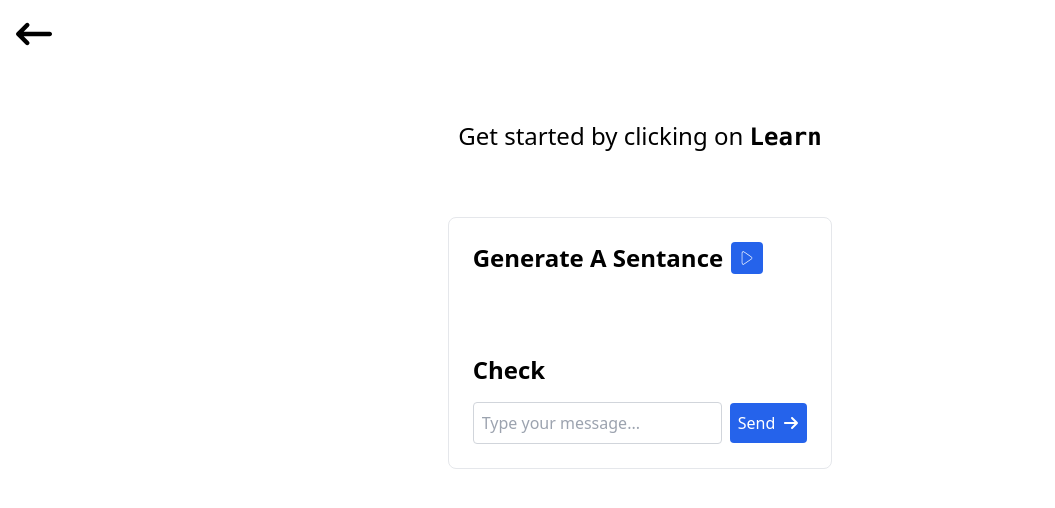
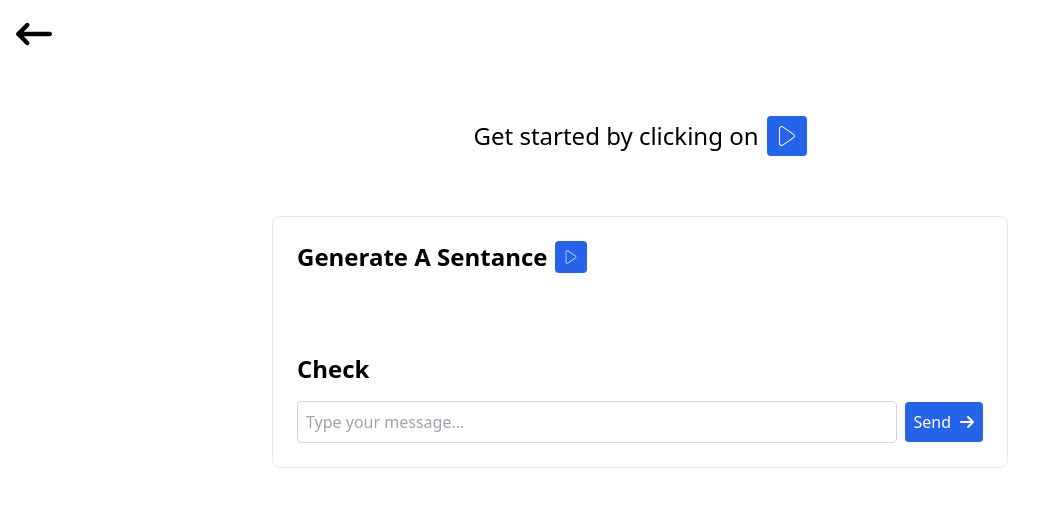
Before and after one commit to AidenH-dev/ReBabel, a Next.js app: page /learn in a window 1280 px wide. Shown: the top 508 px of the page, without its empty margins (0-1055 px from the left). Built offline with nearby package versions, Linux system fonts and the light colour scheme.

Commit message:
style: updated buttons & spacing

```diff
--- a/src/pages/learn/index.js
+++ b/src/pages/learn/index.js
@@ -3,34 +3,36 @@ import Image from "next/image";
 import Link from "next/link";
 import { FaArrowLeftLong, FaArrowRight, FaArrowRightLong } from "react-icons/fa6";
 import { CiPlay1 } from "react-icons/ci";
-import { useState } from "react"; // Import useState for state management
-
-
+import { TbDivide, TbLoader3 } from "react-icons/tb";
+import { useState } from "react";
 
 export default function Learn() {
-    const [responseMessage, setResponseMessage] = useState(null); // Initialize state for response
+  const [responseMessage, setResponseMessage] = useState(null);
+  const [isLoading, setIsLoading] = useState(false); // State for button loading
 
   const handleButtonClick = async () => {
+    setIsLoading(true); // Set loading state to true before fetch
     try {
-            const response = await fetch('/api/gpt', {
-                method: 'POST',
+      const response = await fetch("/api/gpt", {
+        method: "POST",
         headers: {
-                    'Content-Type': 'application/json'
+          "Content-Type": "application/json",
         },
         // Include a body if your API expects any data, otherwise it can be omitted
       });
       if (!response.ok) {
-                throw new Error('Network response was not ok');
+        throw new Error("Network response was not ok");
       }
       const data = await response.json();
       console.log(data);
       setResponseMessage(data.messages); // Update response state with received answer
       // Update UI or display the answer using data.answer (assuming the API response has an 'answer' property)
     } catch (error) {
-            console.error('Error fetching data:', error);
+      console.error("Error fetching data:", error);
+    } finally {
+      setIsLoading(false); // Set loading state to false after fetch (important for cleanup)
     }
   };
-
 
   return (
     <main className="flex flex-col items-center justify-between h-screen overflow-hidden px-10 py-4 relative">
@@ -47,22 +49,30 @@ export default function Learn() {
           <link rel="icon" href="/favicon.ico" />
         </Head>
 
-        <main className="flex flex-col items-center justify-center mt-24">
-          <p className="text-center text-2xl leading-loose mb-8">
-            Get started by clicking on <code className="font-bold">Learn</code>
+        <main className="flex flex-col w-screen items-center justify-center mt-24">
+          <p className="text-center text-2xl leading-loose mb-8 flex items-center">
+            <div className="pr-2">Get started by clicking on </div>
+            <div
+              className={`p-2 bg-blue-600 text-white rounded flex items-center justify-center`}
+            >
+              <CiPlay1 />
+            </div>
           </p>
 
-          <div className="flex items-center justify-center flex-wrap max-w-screen-md mt-2 mx-auto">
-            <div className="m-4 flex-grow flex-shrink-0 basis-2/5 p-6 text-left no-underline border border-gray-200 rounded-lg transition-colors duration-150 ">
+          <div className="flex items-center justify-center flex-wrap w-screen max-w-screen-md mt-2 mx-auto">
+            <div className="m-4 max-w-screen-md flex-grow flex-shrink-0 basis-2/5 p-6 text-left no-underline border border-gray-200 rounded-lg transition-colors duration-150 ">
               <div className="flex items-center">
                 <h3 className="font-semibold text-2xl flex items-center">
                   Generate A Sentance <span className="ml-2"></span>
                 </h3>
                 <button
-                    className="p-2 bg-blue-600 text-white rounded flex items-center justify-center"
-                    onClick={handleButtonClick} // Directly using the handler here
+                  className={`p-2 bg-blue-600 text-white rounded flex items-center justify-center  ${
+                    isLoading ? "disabled opacity-50 cursor-not-allowed" : ""
+                  }`} // Add dynamic button classes
+                  onClick={handleButtonClick}
+                  disabled={isLoading} // Disable button using isLoading state
                 >
-                    <CiPlay1 />
+                  {isLoading ? <TbLoader3 className="animate-spin" /> : <CiPlay1 />}
                 </button>
               </div>
               <div className="flex items-center my-10">
```
Lines whose indentation alone changed are shown as unchanged.
